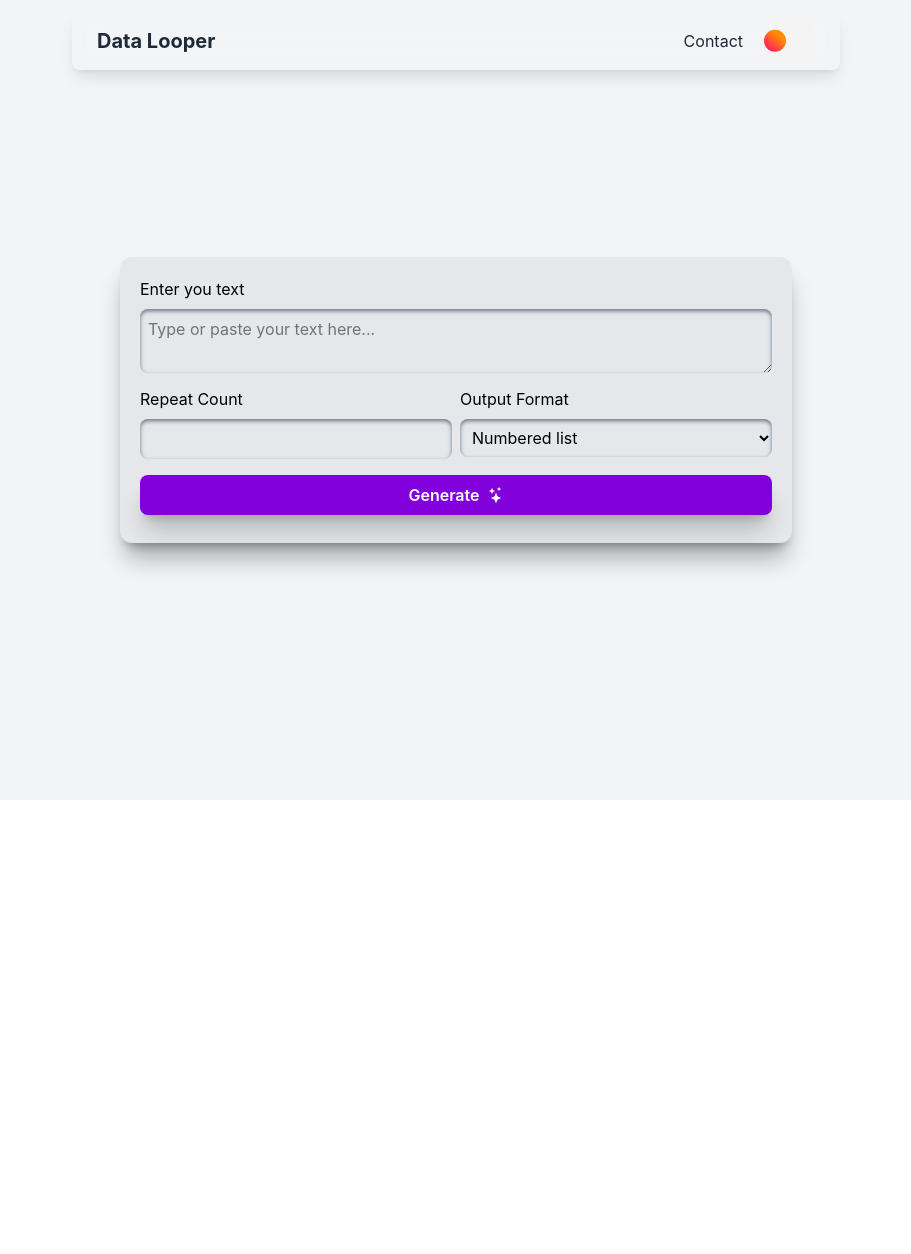
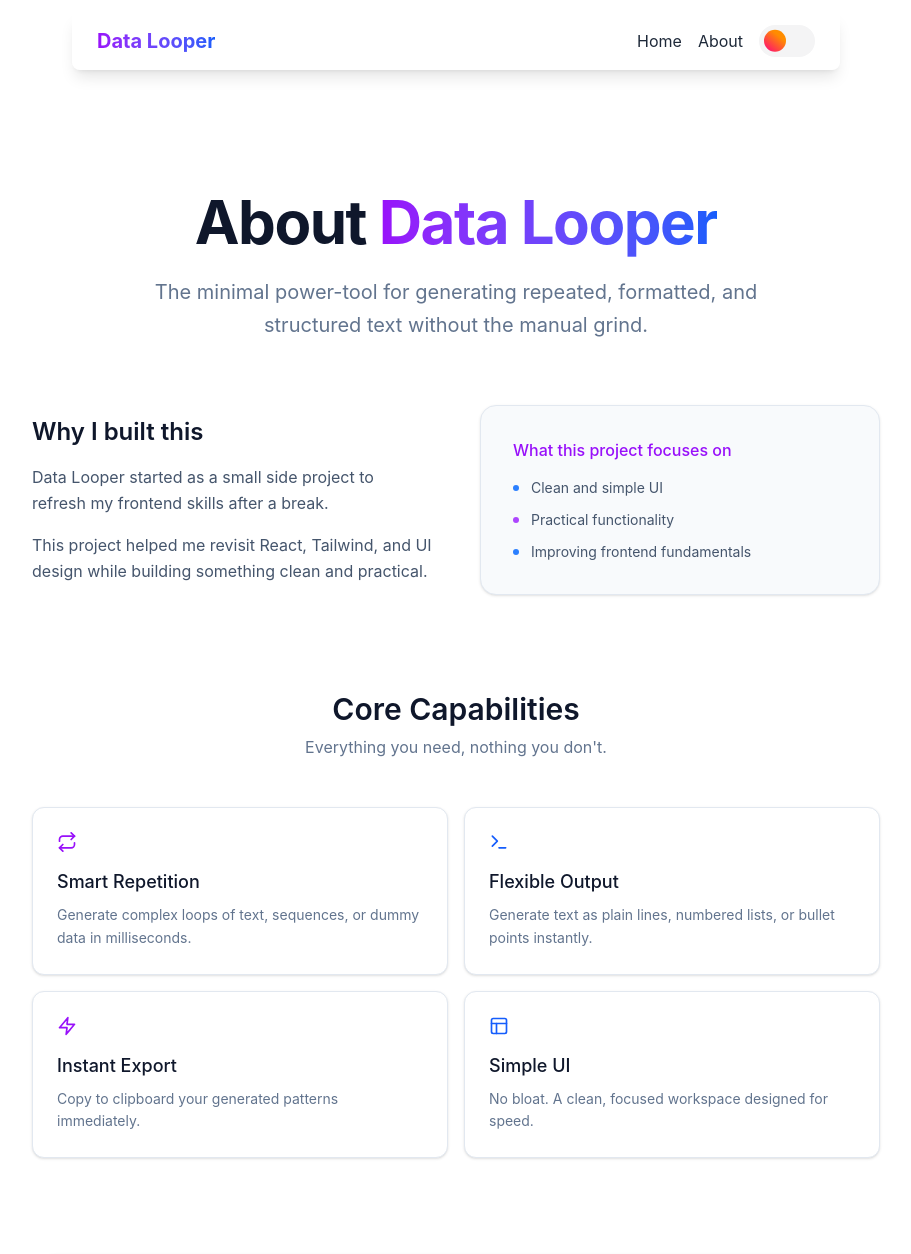
Before and after one commit to Emil-Binoy/data-looper, a React (Vite) app: page /About in a window 1280 px wide. Shown: the top 1254 px of the page, without its empty margins (184-1095 px from the left). Before the commit the page ends 800 px from the top, so only its background shows below. Built offline with nearby package versions, Linux system fonts and the light colour scheme.

Commit message:
feat: add about page with navigation and improved navbar UI

```diff
--- a/package.json
+++ b/package.json
@@ -14,6 +14,7 @@
     "react": "^19.2.5",
     "react-dom": "^19.2.5",
     "react-icons": "^5.6.0",
+    "react-router-dom": "^7.14.2",
     "styled-components": "^6.4.1",
     "tailwindcss": "^4.2.4"
   },
--- a/src/App.jsx
+++ b/src/App.jsx
@@ -1,11 +1,19 @@
+import { BrowserRouter, Routes, Route } from "react-router-dom";
 
+import Navbar from "./components/Navbar"
 import Home from "./pages/Home"
+import About from "./pages/About";
 function App() {
 
   return (
-    <>
-      <Home/>
-    </>
+    <BrowserRouter>
+      <Navbar/>
+      <Routes>
+        <Route path="/" element={<Home />} />
+        <Route path="/About" element={<About />} />
+      </Routes>
+
+    </BrowserRouter>
   )
 }
 
--- a/src/components/Navbar.jsx
+++ b/src/components/Navbar.jsx
@@ -1,5 +1,7 @@
 import React from 'react'
 import Switch from './Switch'
+import { Link } from "react-router-dom";
+
 
 const Navbar = () => {
   return (
@@ -10,17 +12,23 @@ const Navbar = () => {
         flex justify-between items-center
         px-6 py-3
         text-gray-800 dark:text-white
-        bg-white/5 backdrop-blur-md
+        backdrop-blur-md
         border border-white/10
         rounded-lg
         mt-3
         shadow-lg
+        bg-bg-white/10
       ">
 
-        <h1 className="text-xl font-bold ">Data Looper</h1>
+        <Link to="/" className="text-xl font-bold bg-clip-text text-transparent bg-gradient-to-r from-purple-600 to-blue-600 dark:from-purple-400 dark:to-blue-400">Data Looper</Link>
 
         <div className="flex gap-4 items-center">
-          <button>Contact</button>
+          <Link to="/" className="hover:text-purple-400">
+            Home
+          </Link>
+          <Link to="/About" className="hover:text-purple-400">
+            About
+          </Link>
           <Switch/>
         </div>
 
--- /dev/null
+++ b/src/pages/About.jsx
@@ -0,0 +1,126 @@
+import React from 'react';
+import { FiRepeat, FiZap, FiLayout, FiTerminal, FiMail, FiGithub, FiGlobe, FiLinkedin  } from 'react-icons/fi';
+import { HiOutlineSparkles, HiOutlineRocketLaunch, HiOutlineShieldCheck } from 'react-icons/hi2';
+
+const About = () => {
+  const features = [
+    {
+      title: "Smart Repetition",
+      description: "Generate complex loops of text, sequences, or dummy data in milliseconds.",
+      icon: <FiRepeat className="w-5 h-5 text-purple-600 dark:text-purple-400" />
+    },
+    {
+      title: "Flexible Output",
+      description: "Generate text as plain lines, numbered lists, or bullet points instantly.",
+      icon: <FiTerminal className="w-5 h-5 text-blue-600 dark:text-blue-400" />
+    },
+    {
+      title: "Instant Export",
+      description: "Copy to clipboard your generated patterns immediately.",
+      icon: <FiZap className="w-5 h-5 text-purple-600 dark:text-purple-400" />
+    },
+    {
+      title: "Simple UI",
+      description: "No bloat. A clean, focused workspace designed for speed.",
+      icon: <FiLayout className="w-5 h-5 text-blue-600 dark:text-blue-400" />
+    }
+  ];
+
+  return (
+    <div className="min-h-screen bg-white dark:bg-[#0a0a0a] text-slate-600 dark:text-slate-300 pt-24 font-sans selection:bg-purple-500/30 transition-colors duration-300">
+
+      <header className="relative pt-24 pb-16 px-6 overflow-hidden">
+        <div className="absolute top-0 left-1/2 -translate-x-1/2 w-full  from-blue-500/5 dark:from-purple-500/10 to-transparent blur-3xl opacity-50" />
+
+        <div className="max-w-4xl mx-auto text-center relative z-10">
+          <h1 className="text-5xl md:text-6xl font-bold tracking-tight text-slate-900 dark:text-white mb-6">
+            About <span className="bg-clip-text text-transparent bg-linear-to-r from-purple-600 to-blue-600 dark:from-purple-400 dark:to-blue-400">Data Looper</span>
+          </h1>
+          <p className="text-xl text-slate-500 dark:text-slate-400 max-w-2xl mx-auto leading-relaxed">
+            The minimal power-tool for generating repeated, formatted, and structured text without the manual grind.
+          </p>
+        </div>
+      </header>
+
+      <main className="max-w-4xl mx-auto px-6 space-y-24 pb-24">
+
+        <section className="grid md:grid-cols-2 gap-12 items-center">
+          <div>
+            <h2 className="text-2xl font-semibold text-slate-900 dark:text-white mb-4">Why I built this</h2>
+            <p className="leading-relaxed mb-4">
+                Data Looper started as a small side project to refresh my frontend skills after a break.
+            </p>
+            <p className="leading-relaxed">
+                This project helped me revisit React, Tailwind, and UI design while building something clean and practical.
+            </p>
+          </div>
+          <div className="bg-slate-50 dark:bg-slate-900/50 border border-slate-200 dark:border-slate-800 p-8 rounded-2xl backdrop-blur-sm shadow-sm dark:shadow-xl">
+            <h3 className="text-purple-600 dark:text-purple-400 font-medium mb-4">What this project focuses on</h3>
+            <ul className="space-y-3 text-sm">
+              <li className="flex items-center gap-3">
+                <div className="w-1.5 h-1.5 rounded-full bg-blue-500" /> Clean and simple UI
+              </li>
+              <li className="flex items-center gap-3">
+                <div className="w-1.5 h-1.5 rounded-full bg-purple-500" /> Practical functionality
+              </li>
+              <li className="flex items-center gap-3">
+                <div className="w-1.5 h-1.5 rounded-full bg-blue-500" /> Improving frontend fundamentals
+              </li>
+            </ul>
+          </div>
+        </section>
+
+        <section>
+          <div className="text-center mb-12">
+            <h2 className="text-3xl font-semibold text-slate-900 dark:text-white mb-2">Core Capabilities</h2>
+            <p className="text-slate-500 dark:text-slate-500">Everything you need, nothing you don't.</p>
+          </div>
+          <div className="grid sm:grid-cols-2 gap-4">
+            {features.map((f, i) => (
+              <div key={i} className="group p-6 rounded-xl bg-white dark:bg-slate-900/30 border border-slate-200 dark:border-slate-800 hover:border-purple-500/50 transition-all duration-300 shadow-sm hover:shadow-md dark:hover:shadow-none">
+                <div className="mb-4">{f.icon}</div>
+                <h3 className="text-lg font-medium text-slate-900 dark:text-white mb-2">{f.title}</h3>
+                <p className="text-sm text-slate-500 dark:text-slate-400 leading-relaxed">{f.description}</p>
+              </div>
+            ))}
+          </div>
+        </section>
+
+        <section className="bg-slate-50 dark:bg-linear-to-br dark:from-slate-900 dark:to-[#0a0a0a] border border-slate-200 dark:border-slate-800 rounded-3xl p-8 md:p-12 text-center shadow-sm">
+          <h2 className="text-2xl font-semibold text-slate-900 dark:text-white mb-4">Why use it?</h2>
+          <p className="text-lg text-slate-500 dark:text-slate-400 mb-8 max-w-xl mx-auto">
+            Reclaim your time. No complex spreadsheets, no manual typing—just instant results.
+          </p>
+          <div className="flex flex-wrap justify-center gap-8 text-sm font-medium text-slate-600 dark:text-slate-300">
+            <span className="flex items-center gap-2"><HiOutlineSparkles className="text-purple-600 dark:text-purple-400" /> Zero Learning Curve</span>
+            <span className="flex items-center gap-2"><HiOutlineRocketLaunch className="text-blue-600 dark:text-blue-400" /> High-Speed Output</span>
+            <span className="flex items-center gap-2"><HiOutlineShieldCheck className="text-purple-600 dark:text-purple-400" /> Privacy Focused</span>
+          </div>
+        </section>
+
+        <footer className="border-t border-slate-200 dark:border-slate-800 pt-16 text-center">
+          <h2 className="text-xl font-semibold text-slate-900 dark:text-white mb-2">Get in touch</h2>
+          <p className="text-slate-500 mb-6">Have feedback or a feature request?</p>
+          <div className="flex flex-col items-center gap-4">
+            <a href="mailto:emilbinoy06@gmail.com" className="flex items-center gap-2 text-slate-900 dark:text-white hover:text-purple-600 dark:hover:text-purple-400 transition-colors font-medium">
+              <FiMail className="w-4 h-4" /> emilbinoy06@gmail.com
+            </a>
+            <div className="flex gap-6 mt-4">
+              <a href="https://github.com/Emil-Binoy" className="p-2 bg-slate-100 dark:bg-slate-900 rounded-full hover:bg-slate-200 dark:hover:bg-slate-800 transition-colors">
+                <FiGithub className="w-5 h-5 text-slate-600 dark:text-slate-400" />
+              </a>
+              <a href="https://www.linkedin.com/in/emil-binoy-769261325/" className="p-2 bg-slate-100 dark:bg-slate-900 rounded-full hover:bg-slate-200 dark:hover:bg-slate-800 transition-colors">
+                <FiLinkedin  className="w-5 h-5 text-slate-600 dark:text-slate-400" />
+              </a>
+              <a href="https://emil-binoy.github.io/Portfolio-using-React/" className="p-2 bg-slate-100 dark:bg-slate-900 rounded-full hover:bg-slate-200 dark:hover:bg-slate-800 transition-colors">
+                <FiGlobe className="w-5 h-5 text-slate-600 dark:text-slate-400" />
+              </a>
+            </div>
+          </div>
+        </footer>
+      </main>
+    </div>
+  );
+};
+
+export default About;
--- a/src/pages/Home.jsx
+++ b/src/pages/Home.jsx
@@ -1,5 +1,5 @@
 import React from 'react'
-import Navbar from '../components/Navbar';
+
 import { useState } from 'react'
 import { FaRegCopy } from "react-icons/fa6";
 import { IoMdRefresh } from "react-icons/io";
@@ -47,11 +47,11 @@ const Home = () => {
         })
     }
   return (
-    <section className='bg-gray-100 dark:bg-gray-900 p-5 flex flex-col items-center justify-center min-h-screen'>
-        <Navbar />
+    <section className='bg-gray-100 dark:bg-gray-900 p-5 flex flex-col items-center justify-center min-h-screen '>
+
 
             <div
-                className='p-5  rounded-xl w-full max-w-2xl shadow-xl/30 bg-gray-200 dark:bg-gray-800'
+                className='p-5 mt-4  rounded-xl w-full max-w-2xl shadow-xl/30 bg-gray-200 dark:bg-gray-800'
             >
                 <div>
                     <h1 className='text-black dark:text-white'>Enter you text</h1>
@@ -72,6 +72,7 @@ const Home = () => {
                             className='inset-shadow-sm inset-shadow-gray-500 dark:inset-shadow-gray-900 p-2 w-full rounded-lg text-black dark:text-white bg-gray-200 dark:bg-gray-800 my-2'
                             value={count}
                             onChange={(e)=> setCount(e.target.value)}
+                            placeholder='Enter the count'
                             required
                         />
                     </div>
```
Also changed, not shown: 1 other file (tests, documents, lock files or other folders).
